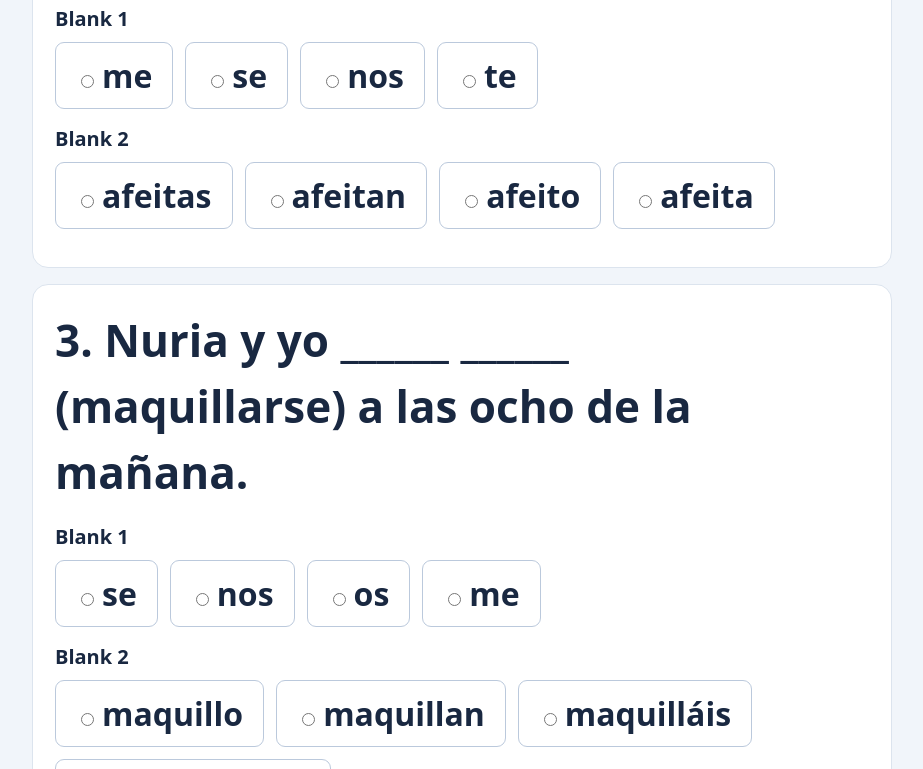
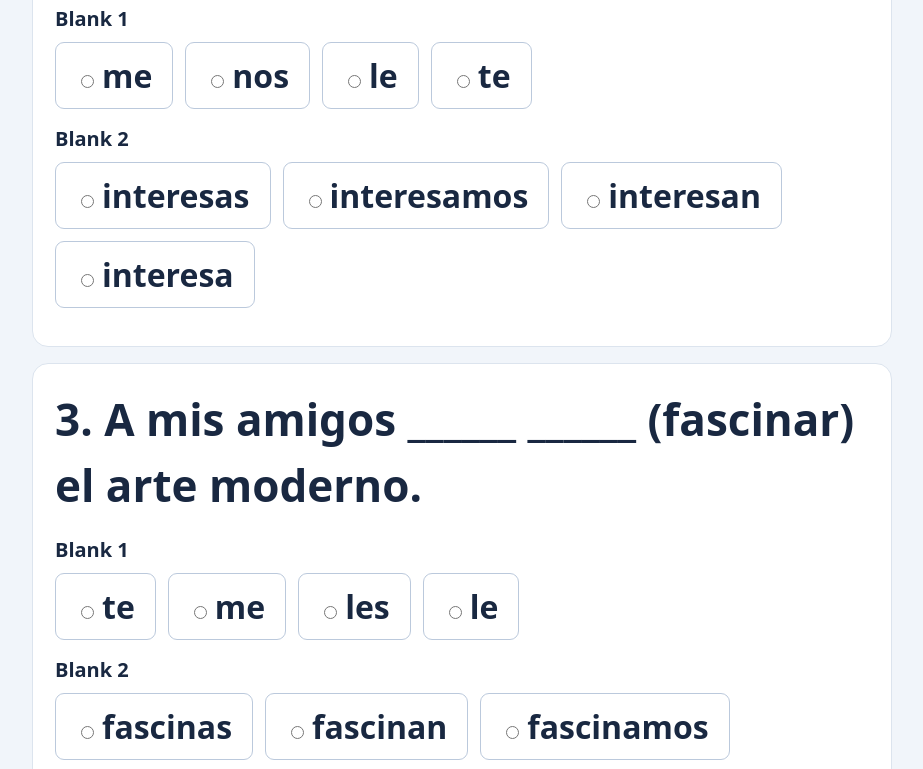
Before and after one commit to esemmelman/spa017, a plain HTML site: page index.html in a window 1280 px wide. Shown: the part 807-1576 px from the top of the page, without its empty margins (178-1101 px from the left). Drawn offline with Linux system fonts and the light colour scheme.

Commit message:
Replace quiz with gustar and similar verbs

```diff
--- a/index.html
+++ b/index.html
@@ -3,7 +3,7 @@
 <head>
 <meta charset="utf-8">
 <meta name="viewport" content="width=device-width,initial-scale=1">
-<title>spa017 — Spanish Reflexive Verbs</title>
+<title>spa017 — Gustar and Similar Verbs</title>
 <style>
 :root{font-family:system-ui,sans-serif;color:#192841;background:#f1f5fa}*{box-sizing:border-box}body{margin:0;font-size:20px}main{max-width:900px;margin:auto;padding:32px 20px}.panel,.question{background:white;border:1px solid #dce4ee;border-radius:16px;padding:22px;margin:16px 0}h1{font-size:clamp(32px,6vw,48px);margin:0 0 12px}.intro,footer{color:#52647b;line-height:1.6}h2{font-size:clamp(36px,6vw,44px);line-height:1.5;margin:0 0 18px}.choices{display:flex;flex-wrap:wrap;gap:12px}.choices label{font-size:32px;font-weight:700;border:1px solid #bbc9dc;border-radius:9px;padding:11px 20px;cursor:pointer}input{margin-right:8px}button{font:inherit;border-radius:9px;padding:11px 15px;cursor:pointer;background:#245bd7;color:white;border:1px solid #245bd7}h2:focus-visible,button:focus-visible,input:focus-visible{outline:3px solid #edab32;outline-offset:3px}.answer-correct{background:#dcfce7!important;border:2px solid #228352!important;color:#14532d}.answer-wrong{background:#fee2e2!important;border:2px solid #c74343!important;color:#991b1b}.choices label:has(input:disabled){cursor:default}.feedback{line-height:1.5;margin:12px 0 0}.blank-group{margin:16px 0}.blank-label{font-weight:600;margin:0 0 10px}.filled{color:#228352;text-decoration:underline}.result{font-size:26px;font-weight:700}footer{font-size:18px}#results{margin:0 0 16px}
 </style>
@@ -12,340 +12,358 @@
 <header class="panel"><h1>spa017</h1></header>
 <form id="quiz"><div id="questions"></div></form>
 <section class="panel"><p id="results" class="result" aria-live="polite"></p><button id="restart" type="button">Restart quiz</button></section>
-<footer>10 questions · 18 blanks · Works offline · Your answers stay in this tab.</footer>
+<footer>10 questions · 20 blanks · Works offline · Your answers stay in this tab.</footer>
 <script>
 const items=[
  {
   "parts": [
-   "Pablo ",
+   "A Beto y a mí ",
    " ",
-   " (bañarse) a las siete de la mañana."
+   " (gustar) el cine mexicano."
   ],
   "answers": [
-   "se",
-   "baña"
-  ],
-  "choices": [
-   [
-    "se",
-    "me",
-    "te",
-    "nos"
-   ],
-   [
-    "baña",
-    "baño",
-    "bañas",
-    "bañan"
-   ]
-  ],
-  "hints": [
-   "Pablo uses se and the third-person singular form baña.",
-   "Pablo uses se and the third-person singular form baña."
-  ]
- },
- {
-  "parts": [
-   "Yo ",
-   " ",
-   " (afeitarse) la barba a las cinco de la mañana."
-  ],
-  "answers": [
-   "me",
-   "afeito"
+   "nos",
+   "gusta"
   ],
   "choices": [
    [
     "me",
     "te",
-    "se",
+    "le",
     "nos"
    ],
    [
-    "afeito",
-    "afeita",
-    "afeitas",
-    "afeitan"
+    "gusta",
+    "gustan",
+    "gustas",
+    "gustamos"
    ]
   ],
   "hints": [
-   "Yo uses me and afeito.",
-   "Yo uses me and afeito."
+   "A Beto y a mí uses nos. El cine mexicano is singular, so use gusta.",
+   "A Beto y a mí uses nos. El cine mexicano is singular, so use gusta."
   ]
  },
  {
   "parts": [
-   "Nuria y yo ",
+   "A Octavio ",
    " ",
-   " (maquillarse) a las ocho de la mañana."
+   " (interesar) los deportes."
   ],
   "answers": [
-   "nos",
-   "maquillamos"
+   "le",
+   "interesan"
   ],
   "choices": [
    [
+    "me",
+    "te",
     "nos",
-    "se",
-    "me",
-    "os"
+    "le"
    ],
    [
-    "maquillamos",
-    "maquillan",
-    "maquillo",
-    "maquilláis"
+    "interesan",
+    "interesa",
+    "interesas",
+    "interesamos"
    ]
   ],
   "hints": [
-   "Nuria y yo means nosotros: nos maquillamos.",
-   "Nuria y yo means nosotros: nos maquillamos."
+   "A Octavio uses le. Los deportes is plural, so use interesan.",
+   "A Octavio uses le. Los deportes is plural, so use interesan."
   ]
  },
  {
   "parts": [
-   "Sara y Manuel ",
+   "A mis amigos ",
    " ",
-   " (vestirse) a las ocho y cuarto de la mañana."
+   " (fascinar) el arte moderno."
   ],
   "answers": [
-   "se",
-   "visten"
+   "les",
+   "fascina"
   ],
   "choices": [
    [
-    "se",
-    "nos",
+    "me",
     "te",
-    "os"
+    "le",
+    "les"
    ],
    [
-    "visten",
-    "vesten",
-    "viste",
-    "vestimos"
+    "fascina",
+    "fascinan",
+    "fascinas",
+    "fascinamos"
    ]
   ],
   "hints": [
-   "Ellos uses se. Vestirse changes e to i: visten.",
-   "Ellos uses se. Vestirse changes e to i: visten."
+   "A mis amigos uses les. El arte moderno is singular, so use fascina.",
+   "A mis amigos uses les. El arte moderno is singular, so use fascina."
   ]
  },
  {
   "parts": [
-   "Alfonso ",
+   "A mí lo que ",
    " ",
-   " (cepillarse) los dientes rápidamente."
+   " (encantar) es comer tacos de pescado al sol."
   ],
   "answers": [
-   "se",
-   "cepilla"
+   "me",
+   "encanta"
   ],
   "choices": [
    [
-    "se",
-    "me",
     "te",
-    "nos"
+    "le",
+    "nos",
+    "me"
    ],
    [
-    "cepilla",
-    "cepillo",
-    "cepillas",
-    "cepillan"
+    "encanta",
+    "encantan",
+    "encantas",
+    "encantamos"
    ]
   ],
   "hints": [
-   "Alfonso uses se and cepilla, the third-person singular form.",
-   "Alfonso uses se and cepilla, the third-person singular form."
+   "A mí uses me. The activity comer tacos de pescado takes singular encanta.",
+   "A mí uses me. The activity comer tacos de pescado takes singular encanta."
   ]
  },
  {
   "parts": [
-   "¿A qué hora ",
+   "¿A ti ",
    " ",
-   " (acostarse) Ud.?"
+   " (gustar) jugar deportes?"
   ],
   "answers": [
-   "se",
-   "acuesta"
+   "te",
+   "gusta"
   ],
   "choices": [
    [
-    "se",
-    "te",
     "me",
-    "nos"
+    "le",
+    "nos",
+    "te"
    ],
    [
-    "acuesta",
-    "acuestan",
-    "acosta",
-    "acuesto"
+    "gusta",
+    "gustan",
+    "gustas",
+    "gustamos"
    ]
   ],
   "hints": [
-   "Usted uses se and the third-person singular form. Acostarse changes o to ue: acuesta.",
-   "Usted uses se and the third-person singular form. Acostarse changes o to ue: acuesta."
+   "A ti uses te. An infinitive activity takes singular gusta.",
+   "A ti uses te. An infinitive activity takes singular gusta."
   ]
  },
  {
   "parts": [
-   "¿A qué hora ",
+   "¿A Ud. ",
    " ",
-   " (despertarse) Linda y tú por la mañana?"
+   " (doler) las rodillas después de caerse?"
   ],
   "answers": [
-   "se",
-   "despiertan"
+   "le",
+   "duelen"
   ],
   "choices": [
    [
-    "se",
+    "me",
     "te",
+    "nos",
+    "le"
+   ],
+   [
+    "duelen",
+    "duele",
+    "dolen",
+    "dueles"
+   ]
+  ],
+  "hints": [
+   "A usted uses le. Las rodillas is plural; doler changes o to ue: duelen.",
+   "A usted uses le. Las rodillas is plural; doler changes o to ue: duelen."
+  ]
+ },
+ {
+  "parts": [
+   "A mí ",
+   " ",
+   " (interesar) las películas de ciencia ficción."
+  ],
+  "answers": [
+   "me",
+   "interesan"
+  ],
+  "choices": [
+   [
+    "te",
+    "le",
     "nos",
     "me"
    ],
    [
-    "despiertan",
-    "despierta",
-    "despertan",
-    "despiertas"
+    "interesan",
+    "interesa",
+    "interesas",
+    "interesamos"
    ]
   ],
   "hints": [
-   "Using ustedes for Linda y tú: se despiertan. In Spain, vosotros would use os despertáis.",
-   "Using ustedes for Linda y tú: se despiertan. In Spain, vosotros would use os despertáis."
+   "A mí uses me. Las películas is plural, so use interesan.",
+   "A mí uses me. Las películas is plural, so use interesan."
   ]
  },
  {
   "parts": [
-   "Tú siempre ",
+   "A Concepción y a Marta ",
    " ",
-   " (lavarse) las manos antes de comer, ¿no?"
+   " (encantar) los perros pequeños."
   ],
   "answers": [
-   "te",
-   "lavas"
+   "les",
+   "encantan"
   ],
   "choices": [
    [
+    "me",
     "te",
-    "se",
-    "me",
-    "nos"
+    "le",
+    "les"
    ],
    [
-    "lavas",
-    "lava",
-    "lavo",
-    "lavan"
+    "encantan",
+    "encanta",
+    "encantas",
+    "encantamos"
    ]
   ],
   "hints": [
-   "Tú uses te and lavas.",
-   "Tú uses te and lavas."
+   "Two people use les. Los perros pequeños is plural, so use encantan.",
+   "Two people use les. Los perros pequeños is plural, so use encantan."
   ]
  },
  {
   "parts": [
-   "Después de ",
-   " (ducharse), yo me seco con toalla."
+   "A Paula ",
+   " ",
+   " (parecer) muy aburrido ese nuevo programa de chismes."
   ],
   "answers": [
-   "ducharme"
+   "le",
+   "parece"
   ],
   "choices": [
    [
-    "ducharme",
-    "me ducho",
-    "ducharse",
-    "duchamos"
+    "me",
+    "te",
+    "nos",
+    "le"
+   ],
+   [
+    "parece",
+    "parecen",
+    "pareces",
+    "parecemos"
    ]
   ],
   "hints": [
-   "After después de, use the infinitive. Attach me to duchar: ducharme."
+   "A Paula uses le. Ese nuevo programa is singular, so use parece.",
+   "A Paula uses le. Ese nuevo programa is singular, so use parece."
   ]
  },
  {
   "parts": [
-   "Esta noche Yoli y yo vamos a ",
-   " (cortarse) el pelo nosotras mismas."
+   "A Juan y a ti ",
+   " ",
+   " (gustar) cepillarse los dientes con Crest, ¿verdad?"
   ],
   "answers": [
-   "cortarnos"
+   "les",
+   "gusta"
   ],
   "choices": [
    [
-    "cortarnos",
-    "cortamos",
-    "cortarse",
-    "nos cortamos"
+    "me",
+    "te",
+    "le",
+    "les"
+   ],
+   [
+    "gusta",
+    "gustan",
+    "gustas",
+    "gustamos"
    ]
   ],
   "hints": [
-   "After vamos a, use the infinitive. Attach nos to cortar: cortarnos."
+   "Using ustedes for Juan y tú: les. The activity cepillarse los dientes takes singular gusta.",
+   "Using ustedes for Juan y tú: les. The activity cepillarse los dientes takes singular gusta."
   ]
  }
 ];
 const translations=[
  {
   "parts": [
-   "Pablo takes a bath at seven in the morning."
+   "Beto and I like Mexican cinema."
   ],
   "answers": []
  },
  {
   "parts": [
-   "I shave my beard at five in the morning."
+   "Octavio is interested in sports."
   ],
   "answers": []
  },
  {
   "parts": [
-   "Nuria and I put on makeup at eight in the morning."
+   "My friends are fascinated by modern art."
   ],
   "answers": []
  },
  {
   "parts": [
-   "Sara and Manuel get dressed at eight fifteen in the morning."
+   "What I love is eating fish tacos in the sun."
   ],
   "answers": []
  },
  {
   "parts": [
-   "Alfonso brushes his teeth quickly."
+   "Do you like playing sports?"
   ],
   "answers": []
  },
  {
   "parts": [
-   "At what time do you go to bed? (formal singular)"
+   "Do your knees hurt after you fall? (formal singular)"
   ],
   "answers": []
  },
  {
   "parts": [
-   "At what time do Linda and you wake up in the morning?"
+   "I am interested in science fiction movies."
   ],
   "answers": []
  },
  {
   "parts": [
-   "You always wash your hands before eating, right?"
+   "Concepción and Marta love small dogs."
   ],
   "answers": []
  },
  {
   "parts": [
-   "After showering, I dry myself with a towel."
+   "That new gossip show seems very boring to Paula."
   ],
   "answers": []
  },
  {
   "parts": [
-   "Tonight Yoli and I are going to cut our hair ourselves."
+   "Juan and you like brushing your teeth with Crest, right?"
   ],
   "answers": []
  }
```
Also changed, not shown: 1 other file.
